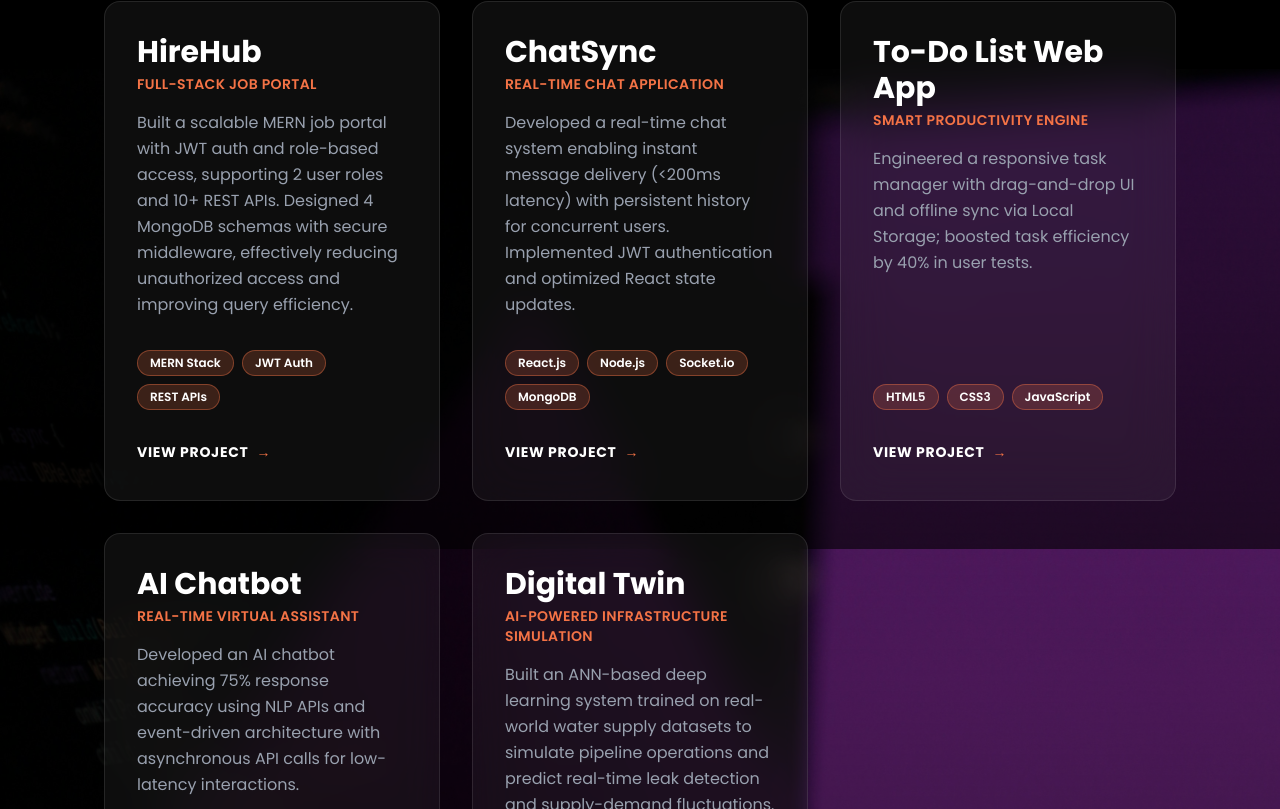
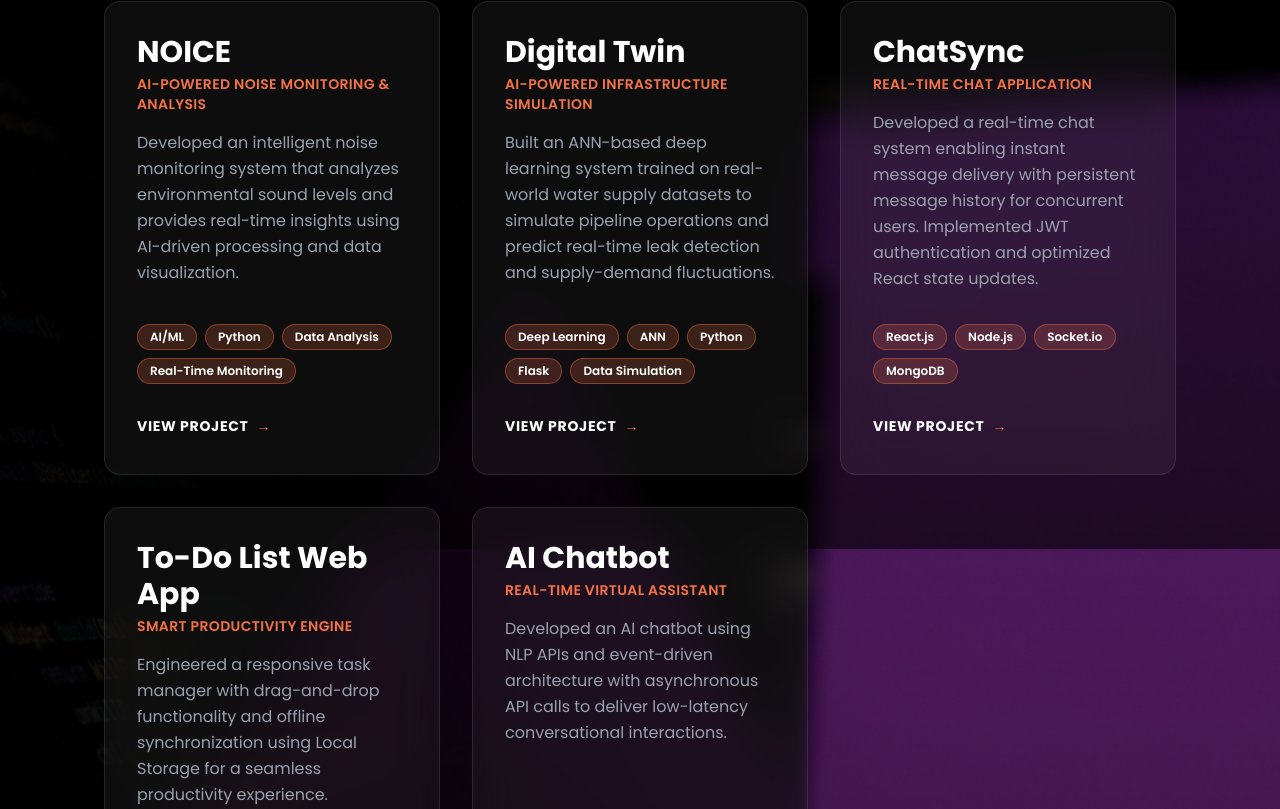
Before and after one commit to Harshita-Chy/Portfolio, a React (Vite) app: page / in a window 1280 px wide. Shown: the part 1851-2660 px from the top of the page. Built offline with nearby package versions, Linux system fonts and the light colour scheme.

Commit message:
Update projects section

```diff
--- a/src/components/Work/Work.jsx
+++ b/src/components/Work/Work.jsx
@@ -1,33 +1,13 @@
 import React from 'react'
 
 const Work = () => {
+
 const projects = [
   {
-      title: "HireHub",
-      subtitle: "Full-Stack Job Portal",
-      description: "Built a scalable MERN job portal with JWT auth and role-based access, supporting 2 user roles and 10+ REST APIs. Designed 4 MongoDB schemas with secure middleware, effectively reducing unauthorized access and improving query efficiency.",
-      tech: ["MERN Stack", "JWT Auth", "REST APIs"],
-      link: "#"
-    },
-    {
-      title: "ChatSync",
-      subtitle: "Real-Time Chat Application",
-      description: "Developed a real-time chat system enabling instant message delivery (<200ms latency) with persistent history for concurrent users. Implemented JWT authentication and optimized React state updates.",
-      tech: ["React.js", "Node.js", "Socket.io", "MongoDB"],
-      link: "#"
-    },
-    {
-      title: "To-Do List Web App",
-      subtitle: "Smart Productivity Engine",
-      description: "Engineered a responsive task manager with drag-and-drop UI and offline sync via Local Storage; boosted task efficiency by 40% in user tests.",
-      tech: ["HTML5", "CSS3", "JavaScript"],
-      link: "#"
-    },
-    {
-      title: "AI Chatbot",
-      subtitle: "Real-Time Virtual Assistant",
-      description: "Developed an AI chatbot achieving 75% response accuracy using NLP APIs and event-driven architecture with asynchronous API calls for low-latency interactions.",
-      tech: ["JavaScript", "REST APIs", "NLP"],
+    title: "NOICE",
+    subtitle: "AI-Powered Noise Monitoring & Analysis",
+    description: "Developed an intelligent noise monitoring system that analyzes environmental sound levels and provides real-time insights using AI-driven processing and data visualization.",
+    tech: ["AI/ML", "Python", "Data Analysis", "Real-Time Monitoring"],
     link: "#"
   },
   {
@@ -36,8 +16,31 @@
     description: "Built an ANN-based deep learning system trained on real-world water supply datasets to simulate pipeline operations and predict real-time leak detection and supply-demand fluctuations.",
     tech: ["Deep Learning", "ANN", "Python", "Flask", "Data Simulation"],
     link: "https://github.com/Harshita-Chy/Digital_Twin.git"
+  },
+  {
+    title: "ChatSync",
+    subtitle: "Real-Time Chat Application",
+    description: "Developed a real-time chat system enabling instant message delivery with persistent message history for concurrent users. Implemented JWT authentication and optimized React state updates.",
+    tech: ["React.js", "Node.js", "Socket.io", "MongoDB"],
+    link: "#"
+  },
+  {
+    title: "To-Do List Web App",
+    subtitle: "Smart Productivity Engine",
+    description: "Engineered a responsive task manager with drag-and-drop functionality and offline synchronization using Local Storage for a seamless productivity experience.",
+    tech: ["HTML5", "CSS3", "JavaScript"],
+    link: "#"
+  },
+  {
+    title: "AI Chatbot",
+    subtitle: "Real-Time Virtual Assistant",
+    description: "Developed an AI chatbot using NLP APIs and event-driven architecture with asynchronous API calls to deliver low-latency conversational interactions.",
+    tech: ["JavaScript", "REST APIs", "NLP"],
+    link: "#"
   }
 ]
+
+
 
   return (
     <div id="projects" className="py-20 flex flex-col items-center">
```
Lines whose indentation alone changed are shown as unchanged.
